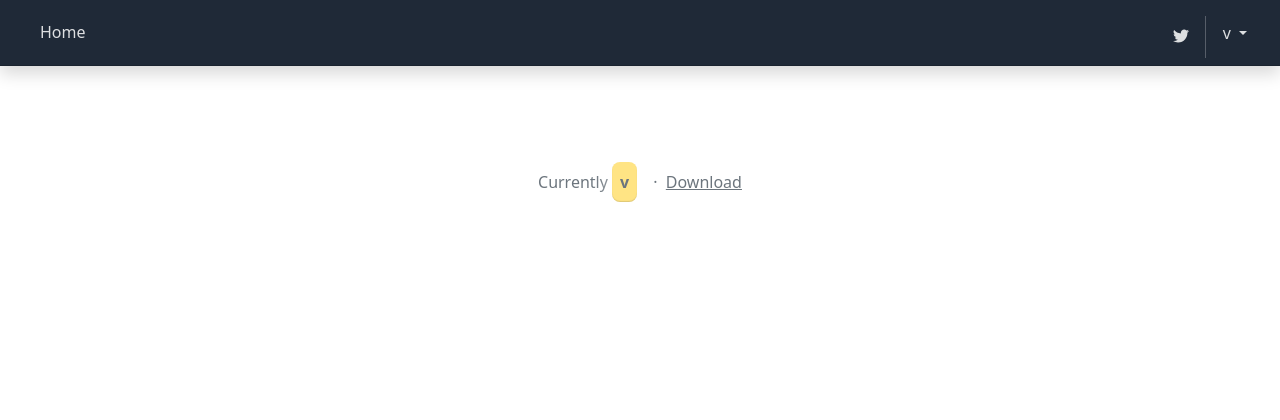
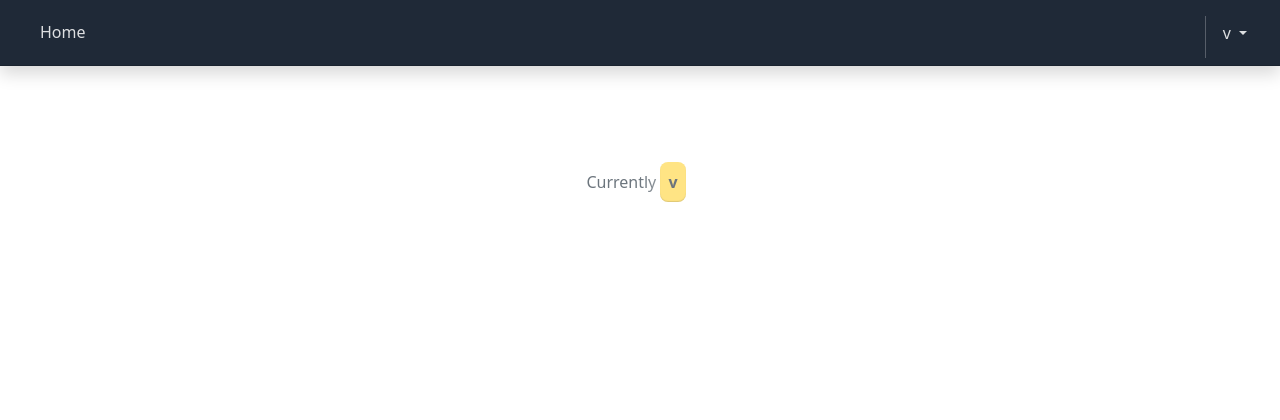
Before and after one commit to bmarsh9/gapps, a Flask app: template app/templates/view_rendered_policy.html in a window 1280 px wide. Shown: the top 420 px of the page. Run offline with Flask 2, Linux system fonts and the light colour scheme; the template is opened without the code that fills it, so the values that code supplies are empty; some libraries are stand-ins or nearby versions.

Commit message:
Remove twitter logo nad download link

```diff
--- a/app/templates/view_rendered_policy.html
+++ b/app/templates/view_rendered_policy.html
@@ -62,12 +62,7 @@ header.navbar.navbar-expand-lg.navbar-dark.bd-navbar.sticky-top {
 
         <ul class="navbar-nav flex-row flex-wrap ms-md-auto">
 
-          <li class="nav-item col-6 col-lg-auto">
-            <a class="nav-link py-2 px-0 px-lg-2 mt-2" href="" target="_blank" rel="noopener">
-              <svg xmlns="http://www.w3.org/2000/svg" width="16" height="16" class="navbar-nav-svg" viewBox="0 0 512 416.32" role="img"><title>Twitter</title><path fill="currentColor" d="M160.83 416.32c193.2 0 298.92-160.22 298.92-298.92 0-4.51 0-9-.2-13.52A214 214 0 0 0 512 49.38a212.93 212.93 0 0 1-60.44 16.6 105.7 105.7 0 0 0 46.3-58.19 209 209 0 0 1-66.79 25.37 105.09 105.09 0 0 0-181.73 71.91 116.12 116.12 0 0 0 2.66 24c-87.28-4.3-164.73-46.3-216.56-109.82A105.48 105.48 0 0 0 68 159.6a106.27 106.27 0 0 1-47.53-13.11v1.43a105.28 105.28 0 0 0 84.21 103.06 105.67 105.67 0 0 1-47.33 1.84 105.06 105.06 0 0 0 98.14 72.94A210.72 210.72 0 0 1 25 370.84a202.17 202.17 0 0 1-25-1.43 298.85 298.85 0 0 0 160.83 46.92"></path></svg>
-              <small class="d-lg-none ms-2">Twitter</small>
-            </a>
-          </li>
+
 
           <li class="nav-item py-1 col-12 col-lg-auto">
             <div class="vr d-none d-lg-flex h-100 mx-lg-2 text-white"></div>
@@ -112,8 +107,6 @@ header.navbar.navbar-expand-lg.navbar-dark.bd-navbar.sticky-top {
 
       <p class="text-muted mb-0">
         Currently <strong class="d-sm-inline-block p-2 me-2 mb-2 mb-lg-0 rounded-3 masthead-notice">v{{rendered_version}}</strong>
-        <span class="px-1">·</span>
-        <a href="" class="link-secondary">Download</a>
       </p>
 
 
```
